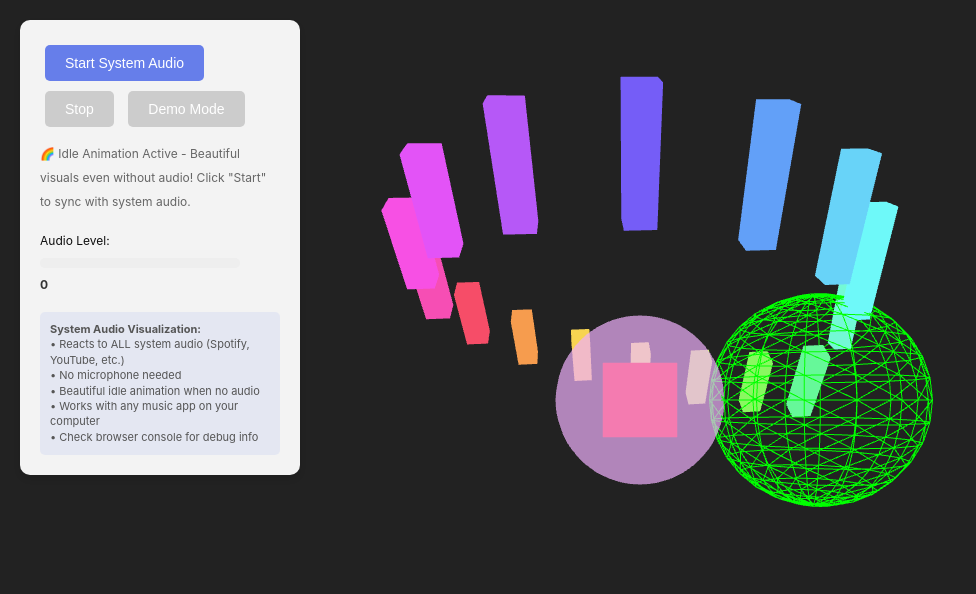
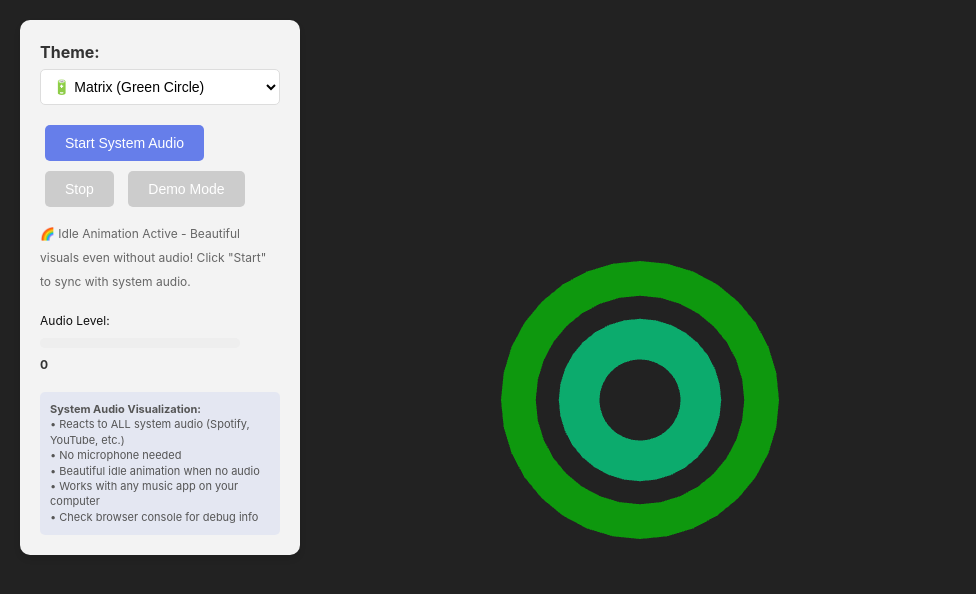
Before and after one commit to anand-ts/dancer, a website built with Vite: page src/index.html in a window 1280 px wide. Shown: the whole page, without its empty margins (0-976 px from the left). Built offline with nearby package versions, Linux system fonts and the light colour scheme; animation ran at ten frames a second.

Commit message:
added theme selectors

```diff
--- a/src/index.html
+++ b/src/index.html
@@ -12,6 +12,13 @@
     <div id="container">
       <canvas id="three-canvas" width="800" height="600"></canvas>
       <div id="controls">
+        <div id="theme-selector">
+          <label for="theme-select">Theme:</label>
+          <select id="theme-select">
+            <option value="matrix">🔋 Matrix (Green Circle)</option>
+            <option value="rainbow">🌈 Rainbow (Colorful Cubes)</option>
+          </select>
+        </div>
         <button id="start-btn">Start System Audio</button>
         <button id="stop-btn" disabled>Stop</button>
         <button id="test-btn" disabled>Demo Mode</button>
--- a/src/main.js
+++ b/src/main.js
@@ -7,9 +7,11 @@ class AudioVisualizer {
     this.renderer = null;
     this.cubes = [];
     this.sphere = null;
+    this.matrixCircle = null;
     this.isPlaying = false;
     this.animationId = null;
     this.audioDataInterval = null;
+    this.currentTheme = 'matrix'; // Default theme
 
     this.init();
     this.setupEventListeners();
@@ -69,42 +71,39 @@ class AudioVisualizer {
   }
 
   createSimpleTest() {
-    // Create a simple red cube that should be very visible
-    const geometry = new THREE.BoxGeometry(2, 2, 2);
-    const material = new THREE.MeshBasicMaterial({ color: 0xff0000 });
-    this.testCube = new THREE.Mesh(geometry, material);
-    this.testCube.position.z = 0; // Right in front of camera
-    this.scene.add(this.testCube);
-    console.log('Simple test cube added at origin');
-
-    // Add a wireframe sphere for extra visibility
-    const sphereGeometry = new THREE.SphereGeometry(3, 16, 16);
-    const sphereMaterial = new THREE.MeshBasicMaterial({
-      color: 0x00ff00,
-      wireframe: true
-    });
-    this.testSphere = new THREE.Mesh(sphereGeometry, sphereMaterial);
-    this.testSphere.position.set(5, 0, 0);
-    this.scene.add(this.testSphere);
-    console.log('Test wireframe sphere added');
+    // Remove test objects - themes will handle visuals
   }
 
-  createAudioReactiveObjects() {
-    // Create central sphere - smaller and closer
-    const sphereGeometry = new THREE.SphereGeometry(2, 32, 32);
-    const sphereMaterial = new THREE.MeshBasicMaterial({
-      color: 0xff6b6b,
+  createMatrixTheme() {
+    // Create Matrix-style green spinning circle
+    const circleGeometry = new THREE.RingGeometry(3, 4, 32);
+    const circleMaterial = new THREE.MeshBasicMaterial({
+      color: 0x00ff00,
       transparent: true,
-      opacity: 0.8
+      opacity: 0.8,
+      side: THREE.DoubleSide
     });
-    this.sphere = new THREE.Mesh(sphereGeometry, sphereMaterial);
-    this.sphere.position.set(0, 0, 0);
-    this.scene.add(this.sphere);
-    console.log('Central sphere added to scene');
+    this.matrixCircle = new THREE.Mesh(circleGeometry, circleMaterial);
+    this.scene.add(this.matrixCircle);
 
-    // Create frequency bars (cubes in a circle) - smaller and closer
+    // Add inner glowing circle for more Matrix effect
+    const innerGeometry = new THREE.RingGeometry(1, 2, 32);
+    const innerMaterial = new THREE.MeshBasicMaterial({
+      color: 0x00ff88,
+      transparent: true,
+      opacity: 0.6,
+      side: THREE.DoubleSide
+    });
+    this.matrixInnerCircle = new THREE.Mesh(innerGeometry, innerMaterial);
+    this.scene.add(this.matrixInnerCircle);
+
+    console.log('Matrix theme: Green spinning circles created');
+  }
+
+  createRainbowTheme() {
+    // Create rainbow frequency bars (cubes in a circle)
     const cubeGeometry = new THREE.BoxGeometry(0.5, 0.5, 0.5);
-    const numCubes = 16; // Fewer cubes for testing
+    const numCubes = 32;
 
     for (let i = 0; i < numCubes; i++) {
       const cubeMaterial = new THREE.MeshBasicMaterial({
@@ -113,7 +112,7 @@ class AudioVisualizer {
       const cube = new THREE.Mesh(cubeGeometry, cubeMaterial);
 
       const angle = (i / numCubes) * Math.PI * 2;
-      const radius = 6; // Much smaller radius
+      const radius = 6;
       cube.position.x = Math.cos(angle) * radius;
       cube.position.z = Math.sin(angle) * radius;
       cube.originalY = 0;
@@ -121,7 +120,60 @@ class AudioVisualizer {
       this.cubes.push(cube);
       this.scene.add(cube);
     }
-    console.log('Created', numCubes, 'frequency cubes');
+    console.log('Rainbow theme: Created', numCubes, 'colorful cubes');
+  }
+
+  switchTheme(theme) {
+    console.log('Switching to theme:', theme);
+
+    // Clear existing objects
+    this.clearScene();
+
+    this.currentTheme = theme;
+
+    // Create theme-specific objects
+    if (theme === 'matrix') {
+      this.createMatrixTheme();
+    } else if (theme === 'rainbow') {
+      this.createRainbowTheme();
+    }
+  }
+
+  clearScene() {
+    // Remove matrix circles
+    if (this.matrixCircle) {
+      this.scene.remove(this.matrixCircle);
+      this.matrixCircle = null;
+    }
+    if (this.matrixInnerCircle) {
+      this.scene.remove(this.matrixInnerCircle);
+      this.matrixInnerCircle = null;
+    }
+
+    // Remove rainbow cubes
+    this.cubes.forEach(cube => {
+      this.scene.remove(cube);
+    });
+    this.cubes = [];
+
+    // Remove any remaining test objects
+    if (this.sphere) {
+      this.scene.remove(this.sphere);
+      this.sphere = null;
+    }
+    if (this.testCube) {
+      this.scene.remove(this.testCube);
+      this.testCube = null;
+    }
+    if (this.testSphere) {
+      this.scene.remove(this.testSphere);
+      this.testSphere = null;
+    }
+  }
+
+  createAudioReactiveObjects() {
+    // Initialize with default theme
+    this.switchTheme(this.currentTheme);
   }
 
   async setupSystemAudio() {
@@ -204,44 +256,74 @@ class AudioVisualizer {
     if (!this.currentAudioData) return;
 
     const audioData = this.currentAudioData;
-
-    // Calculate overall volume and frequency metrics
     const average = audioData.reduce((a, b) => a + b) / audioData.length;
     const max = Math.max(...audioData);
 
-    // Update sphere based on overall volume
-    const scale = 1 + (average / 256) * 3;
-    this.sphere.scale.setScalar(scale);
-    this.sphere.rotation.y += 0.01 * (average / 128);
-    this.sphere.rotation.x += 0.005 * (max / 256);
+    if (this.currentTheme === 'matrix') {
+      this.updateMatrixVisualization(audioData, average, max);
+    } else if (this.currentTheme === 'rainbow') {
+      this.updateRainbowVisualization(audioData, average, max);
+    }
+  }
 
-    // Update sphere color based on frequency
-    const hue = (average / 256) * 0.8; // Extended color range
-    this.sphere.material.color.setHSL(hue, 0.9, 0.6);
+  updateMatrixVisualization(audioData, average, max) {
+    if (this.matrixCircle) {
+      // Scale based on volume
+      const scale = 1 + (average / 256) * 2;
+      this.matrixCircle.scale.setScalar(scale);
 
-    // Make sphere glow more with higher volume
-    this.sphere.material.opacity = 0.6 + (average / 512);
+      // Rotation speed based on audio
+      this.matrixCircle.rotation.z += 0.02 + (average / 512) * 0.1;
 
-    // Update cubes based on frequency data
+      // Opacity based on volume
+      this.matrixCircle.material.opacity = 0.5 + (average / 512);
+
+      // Green intensity based on volume
+      const greenIntensity = 0.6 + (average / 512);
+      this.matrixCircle.material.color.setRGB(0, greenIntensity, 0);
+    }
+
+    if (this.matrixInnerCircle) {
+      // Inner circle reacts to higher frequencies
+      const highFreqAvg = audioData.slice(audioData.length * 0.7).reduce((a, b) => a + b) / (audioData.length * 0.3);
+
+      // Scale based on high frequency content
+      const innerScale = 1 + (highFreqAvg / 256) * 1.5;
+      this.matrixInnerCircle.scale.setScalar(innerScale);
+
+      // Counter-rotate based on audio
+      this.matrixInnerCircle.rotation.z -= 0.03 + (highFreqAvg / 512) * 0.15;
+
+      // Opacity based on high frequencies
+      this.matrixInnerCircle.material.opacity = 0.3 + (highFreqAvg / 512);
+
+      // Brighter green for high frequencies
+      const innerGreenIntensity = 0.7 + (highFreqAvg / 512);
+      this.matrixInnerCircle.material.color.setRGB(0, innerGreenIntensity, 0.2);
+    }
+  }
+
+  updateRainbowVisualization(audioData, average, max) {
+    // Update rainbow cubes based on frequency data
     this.cubes.forEach((cube, index) => {
       const dataIndex = Math.floor(index * audioData.length / this.cubes.length);
       const value = audioData[dataIndex];
 
-      // Scale cube height based on frequency (more dramatic)
-      const height = (value / 256) * 15 + 0.5;
+      // Scale cube height based on frequency
+      const height = (value / 256) * 12 + 0.5;
       cube.scale.y = height;
       cube.position.y = cube.originalY + height / 2;
 
-      // Scale width slightly for more dynamic effect
+      // Scale width based on value
       const widthScale = 1 + (value / 512);
       cube.scale.x = widthScale;
       cube.scale.z = widthScale;
 
-      // Rotate cubes based on their frequency value
+      // Rotation based on frequency
       cube.rotation.y += 0.02 + (value / 512) * 0.05;
       cube.rotation.z += 0.01;
 
-      // Update color based on frequency and position
+      // Color based on frequency and position
       const hue = (index / this.cubes.length + average / 512 + value / 1024) % 1;
       const saturation = 0.7 + (value / 512) * 0.3;
       const lightness = 0.4 + (value / 512) * 0.4;
@@ -279,63 +361,78 @@ class AudioVisualizer {
   updateIdleAnimation() {
     const time = Date.now() * 0.001;
 
-    // Animate test objects for visibility
-    if (this.testCube) {
-      this.testCube.rotation.x = time;
-      this.testCube.rotation.y = time * 0.7;
-      console.log('Test cube rotating at time:', time);
+    if (this.currentTheme === 'matrix') {
+      this.updateMatrixAnimation(time);
+    } else if (this.currentTheme === 'rainbow') {
+      this.updateRainbowAnimation(time);
+    }
+  }
+
+  updateMatrixAnimation(time) {
+    if (this.matrixCircle) {
+      // Spinning rotation
+      this.matrixCircle.rotation.z = time * 2;
+
+      // Pulsating scale
+      const scale = 1 + Math.sin(time * 3) * 0.3;
+      this.matrixCircle.scale.setScalar(scale);
+
+      // Pulsating opacity for matrix effect
+      this.matrixCircle.material.opacity = 0.6 + Math.sin(time * 4) * 0.3;
+
+      // Matrix-style green color variations
+      const greenIntensity = 0.8 + Math.sin(time * 2) * 0.2;
+      this.matrixCircle.material.color.setRGB(0, greenIntensity, 0);
     }
 
-    if (this.testSphere) {
-      this.testSphere.rotation.y = time;
-      this.testSphere.position.y = Math.sin(time) * 2;
+    if (this.matrixInnerCircle) {
+      // Counter-rotating inner circle
+      this.matrixInnerCircle.rotation.z = -time * 1.5;
+
+      // Slightly different pulsing
+      const innerScale = 1 + Math.sin(time * 4 + 1) * 0.2;
+      this.matrixInnerCircle.scale.setScalar(innerScale);
+
+      // Pulsating opacity offset from outer circle
+      this.matrixInnerCircle.material.opacity = 0.4 + Math.sin(time * 3 + 1) * 0.3;
+
+      // Brighter green variations
+      const innerGreenIntensity = 0.9 + Math.sin(time * 3) * 0.1;
+      this.matrixInnerCircle.material.color.setRGB(0, innerGreenIntensity, 0.3);
     }
+  }
 
-    // More dramatic breathing effect for sphere
-    if (this.sphere) {
-      const breathe = 1.2 + Math.sin(time * 1.5) * 0.5;
-      this.sphere.scale.setScalar(breathe);
-      this.sphere.rotation.y += 0.015;
-      this.sphere.rotation.x += 0.008;
-
-      // Rainbow color cycling for sphere (faster)
-      const hue = (time * 0.15) % 1;
-      this.sphere.material.color.setHSL(hue, 0.9, 0.7);
-
-      // Pulsating opacity for more visual appeal
-      this.sphere.material.opacity = 0.7 + Math.sin(time * 3) * 0.2;
-    }
-
-    // More dramatic wave pattern for cubes
+  updateRainbowAnimation(time) {
+    // Animate rainbow cubes in wave pattern
     this.cubes.forEach((cube, index) => {
-      const waveOffset = index * 0.15;
+      const waveOffset = index * 0.2;
       const wave1 = Math.sin(time * 2.5 + waveOffset) * 0.5 + 0.5;
       const wave2 = Math.sin(time * 4 + waveOffset * 0.5) * 0.3 + 0.3;
       const combinedWave = (wave1 + wave2) / 2;
 
-      // More dramatic height animation
-      const height = 1 + combinedWave * 12;
+      // Height animation
+      const height = 1 + combinedWave * 8;
       cube.scale.y = height;
       cube.position.y = cube.originalY + height / 2;
 
-      // Enhanced rotation with multiple axes
+      // Rotation
       cube.rotation.y += 0.025 + combinedWave * 0.02;
       cube.rotation.x += 0.01;
       cube.rotation.z = Math.sin(time * 2 + waveOffset) * 0.3;
 
-      // Dynamic color waves with multiple hues
+      // Rainbow color cycling
       const colorHue = (index / this.cubes.length + time * 0.2 + combinedWave * 0.1) % 1;
       const saturation = 0.8 + combinedWave * 0.2;
       const lightness = 0.4 + combinedWave * 0.4;
       cube.material.color.setHSL(colorHue, saturation, lightness);
 
-      // More dramatic scale pulsing
+      // Scale pulsing
       const pulse = 1 + Math.sin(time * 3 + waveOffset) * 0.4;
       cube.scale.x = pulse;
       cube.scale.z = pulse;
 
-      // Add vertical bobbing motion
-      const bob = Math.sin(time * 2 + waveOffset * 2) * 2;
+      // Vertical bobbing
+      const bob = Math.sin(time * 2 + waveOffset * 2) * 1.5;
       cube.position.y += bob;
     });
   }
@@ -344,6 +441,13 @@ class AudioVisualizer {
     const startBtn = document.getElementById('start-btn');
     const stopBtn = document.getElementById('stop-btn');
     const testBtn = document.getElementById('test-btn');
+    const themeSelect = document.getElementById('theme-select');
+
+    // Theme selector event listener
+    themeSelect.addEventListener('change', (e) => {
+      console.log('Theme changed to:', e.target.value);
+      this.switchTheme(e.target.value);
+    });
 
     startBtn.addEventListener('click', async () => {
       console.log('Start button clicked');
--- a/src/styles.css
+++ b/src/styles.css
@@ -51,6 +51,26 @@ body {
   box-shadow: 0 4px 6px rgba(0, 0, 0, 0.1);
   backdrop-filter: blur(10px);
   max-width: 280px;
+}
+
+#theme-selector {
+  margin-bottom: 15px;
+}
+
+#theme-selector label {
+  display: block;
+  margin-bottom: 5px;
+  font-weight: bold;
+  color: #333;
+}
+
+#theme-select {
+  width: 100%;
+  padding: 8px;
+  border: 1px solid #ddd;
+  border-radius: 5px;
+  background: white;
+  font-size: 14px;
 }
 
 button {
```
